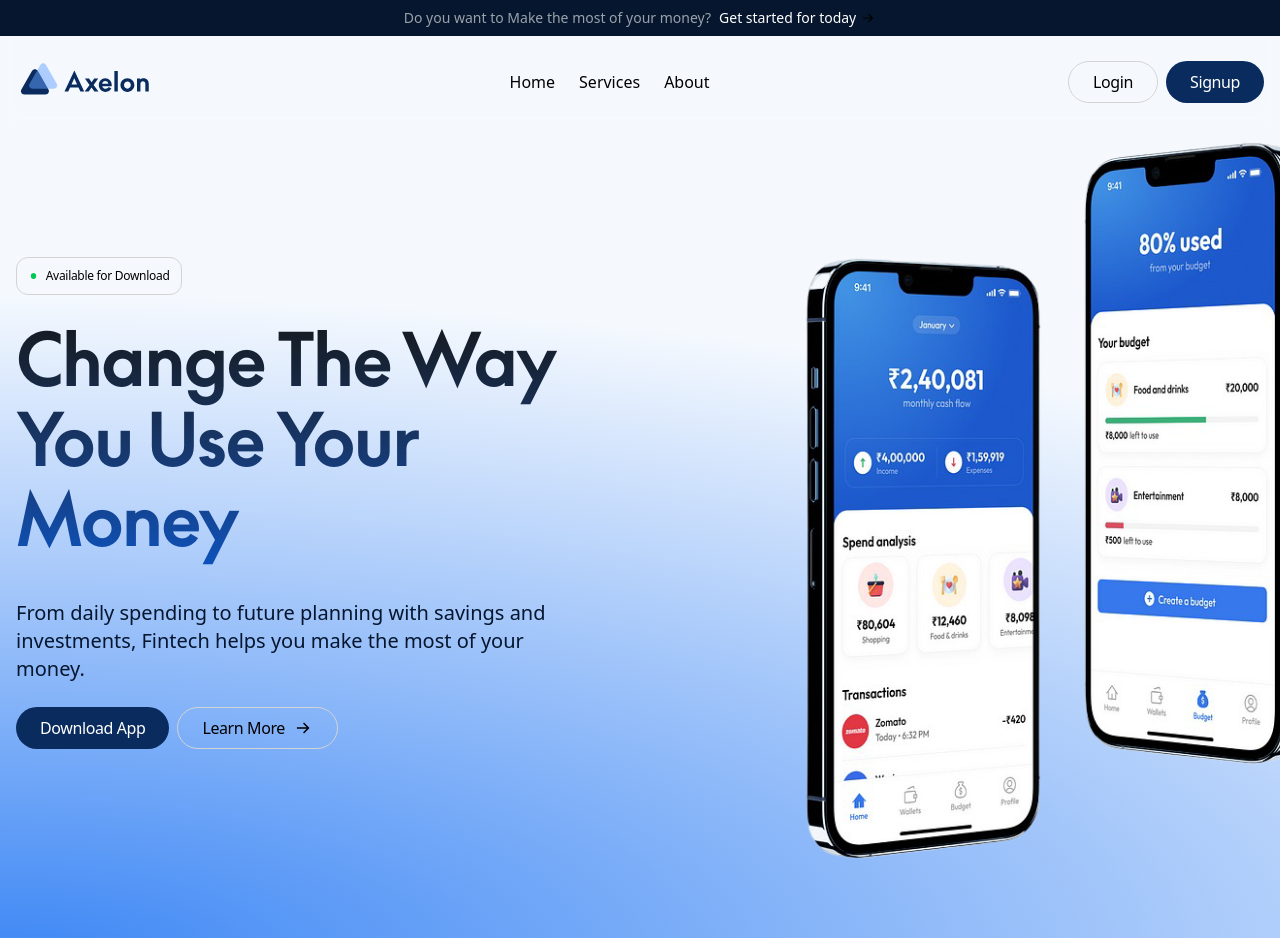
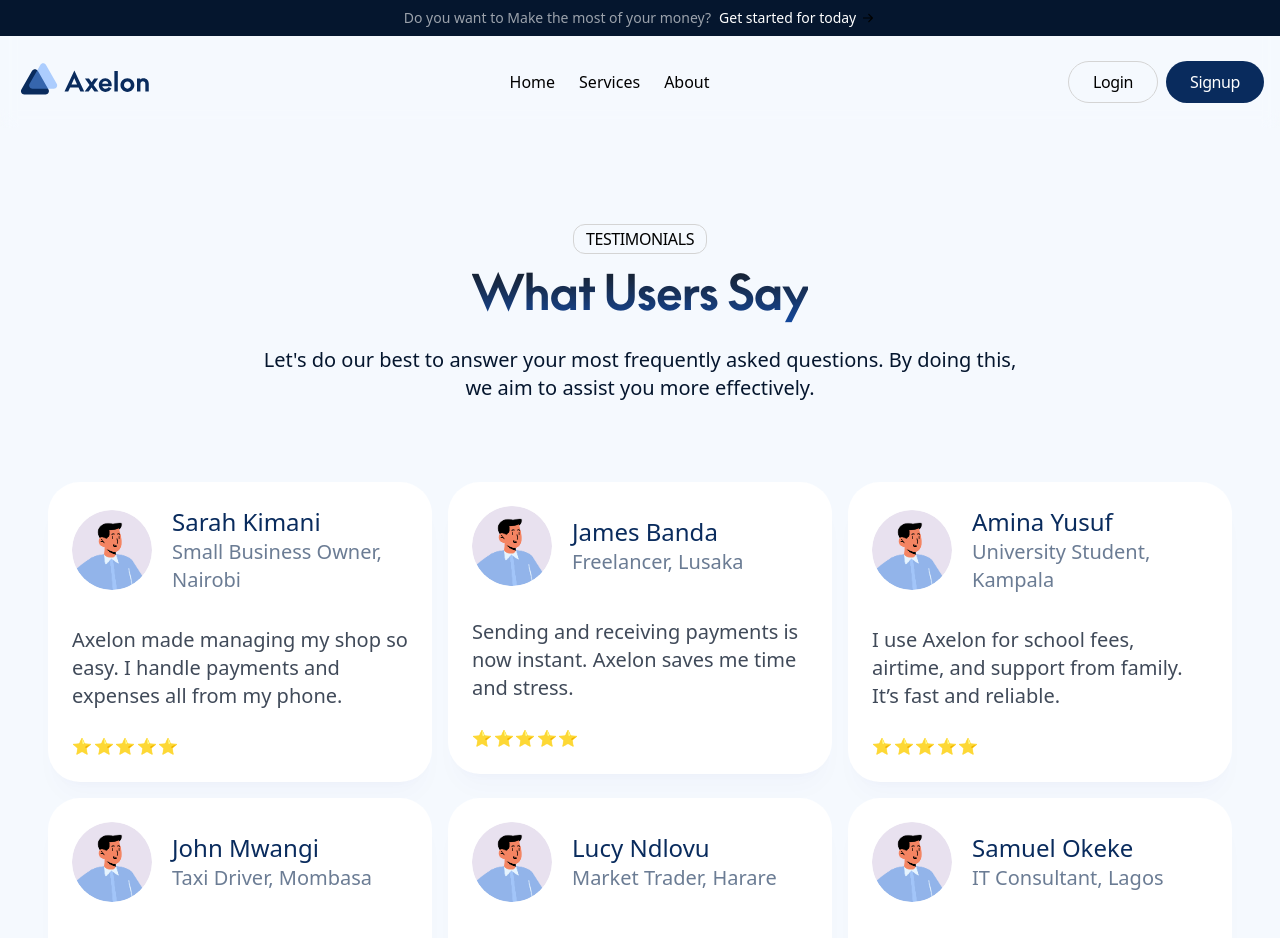
Before and after one commit to designkreativ/axelon-money, a Next.js app: page / in a window 1280 px wide. Shown: the top 938 px of the page. Built offline with nearby package versions, Linux system fonts and the light colour scheme.

Commit message:
Testimonials section

```diff
--- a/next.config.ts
+++ b/next.config.ts
@@ -5,6 +5,12 @@
   /* config options here */
 };
 
+module.exports = {
+  reactStrictMode: true,
+  images: {
+    domains: ["randomuser.me","img.freepik.com"],
+  },
+};
 export default nextConfig;
 
 // webpack: config => {
--- a/src/app/page.tsx
+++ b/src/app/page.tsx
@@ -6,7 +6,7 @@
 import { Numbers } from "@/components/Numbers";
 import { Faqs } from "@/components/Faqs";
 import { Banner } from "@/components/Banner";
-// import { Testimonials } from "@/components/Testimonials";
+import { Testimonials } from "@/components/Testimonials";
 // import { Footer } from "@/components/Footer";
 
 
@@ -14,14 +14,14 @@
   return (
     <div className="bg-[var(--primary-98)]">
       <Header />
-      <Hero />
-      <Sponcer />
-      <Product1 />
-      <Product2 />
-      <Numbers />
-      <Faqs />
-      <Banner/>
-      {/* <Testimonials/> */}
+      {/* <Hero /> */}
+      {/* <Sponcer /> */}
+      {/* <Product1 /> */}
+      {/* <Product2 /> */}
+      {/* <Numbers /> */}
+      {/* <Faqs /> */}
+      {/* <Banner/> */}
+      <Testimonials/>
       {/* <Footer/> */}
 
     </div>
--- a/src/components/Faqs.tsx
+++ b/src/components/Faqs.tsx
@@ -6,8 +6,6 @@
   src: "../font/supremell/SupremeLL-Bold.otf",
 });
 
-{
-}
 export const Faqs = () => {
   return (
     <section>
--- a/src/components/Product1.tsx
+++ b/src/components/Product1.tsx
@@ -12,7 +12,7 @@
     <section>
       <div className="container wrapper max-w-[1320px]  py-24 ">
         <div className="max-w-[768px] mx-auto pb-10 md:pb-20 flex flex-col items-center">
-          <p className="text-center px px-3 py-0.5 rounded-xl font-normal gap-2 border  border-neutral-300">
+          <p className="text-center px-3 py-0.5 rounded-xl font-normal gap-2 border  border-neutral-300">
             Available for Download
           </p>
           <div className={`${Supremell.className}`}>
--- a/src/components/Testimonials.tsx
+++ b/src/components/Testimonials.tsx
@@ -1,5 +1,44 @@
+import Image from "next/image";
+import userImage from "../assets/userImage.png";
+import localFont from "next/font/local";
+import { Testimonial } from "./testimonials/Testimonial";
+import { testimonialsData } from "./testimonials/testimonialsData";
 
+console.log(testimonialsData);
 
-export const Testimonials = () =>{
-  return (<section>Testimonials</section>)
-}
+const Supremell = localFont({
+  src: "../font/supremell/SupremeLL-Bold.otf",
+});
+
+export const Testimonials = () => {
+  return (
+    <section>
+      <div className="container wrapper max-w-[1320px] py-24">
+        <div className="flex flex-col items-center text-center max-w-[768px] mx-auto pb-10 md:pb-20">
+          <p className="btn btn-alt">TESTIMONIALS</p>
+          <div className={Supremell.className}>
+            <h1 className="text-gradient text-3xl md:text-5xl tracking-tight mt-2 pb-4 lg:max-w-md leading-15">
+              What Users Say
+            </h1>
+          </div>
+          <p className="text-center text-xl text-[var(--primary-10)] mt-2 ">
+            Let&apos;s do our best to answer your most frequently asked
+            questions. By doing this, we aim to assist you more effectively.
+          </p>
+        </div>
+
+        <div className="flex gap-4  flex-row justify-between flex-wrap justify-center">
+          {testimonialsData.map(({ id, name, title, description }) => (
+            <Testimonial
+              key={id}
+              image={userImage}
+              name={name}
+              title={title}
+              description={description}
+            />
+          ))}
+        </div>
+      </div>
+    </section>
+  );
+};
--- /dev/null
+++ b/src/components/testimonials/Testimonial.tsx
@@ -0,0 +1,40 @@
+import Image, { StaticImageData } from "next/image"
+
+type TestimonialProps = {
+  key: number,
+  name: string;
+  title: string;
+  description: string;
+  image: StaticImageData
+
+}
+
+
+
+export const Testimonial = (props: TestimonialProps) => {
+  return(
+    <div key={props.key} className="">
+      <div className="flex flex-col gap-6 w-sm bg-white shadow-xl shadow-blue-900/2 p-6 rounded-4xl">
+              <div className="flex items-center gap-5">
+                <Image
+                  className="object-fill rounded-[100px] w-20 h-20"
+                  src={props.image}
+                  alt="user"
+
+
+                />
+                <div className="">
+                  <h4 className="text-xl sm:text-2xl font-medium text-[var(--primary-20)]">
+                    {props.name}
+                  </h4>
+                  <p className="text-l sm:text-xl text-[var(--shades-50)]">
+                    {props.title}
+                  </p>
+                </div>
+              </div>
+            <p className=" text-l sm:text-xl text-[var(--shades-30)] mt-2 ">{props.description}</p>
+            <p className="tracking-widest">⭐⭐⭐⭐⭐</p>
+            </div>
+    </div>
+  )
+}
--- /dev/null
+++ b/src/components/testimonials/testimonialsData.js
@@ -0,0 +1,50 @@
+export const testimonialsData = [
+  {
+    id: 1,
+    name: "Sarah Kimani",
+    title: "Small Business Owner, Nairobi",
+    description:
+      "Axelon made managing my shop so easy. I handle payments and expenses all from my phone.",
+    imageUrl: ""
+  },
+  {
+    id: 2,
+    name: "James Banda",
+    title: "Freelancer, Lusaka",
+    description:
+      "Sending and receiving payments is now instant. Axelon saves me time and stress.",
+    imageUrl: ""
+  },
+  {
+    id: 3,
+    name: "Amina Yusuf",
+    title: "University Student, Kampala",
+    description:
+      "I use Axelon for school fees, airtime, and support from family. It’s fast and reliable.",
+    imageUrl: ""
+  },
+  {
+    id: 4,
+    name: "John Mwangi",
+    title: "Taxi Driver, Mombasa",
+    description:
+      "Most riders pay through Axelon. I save and track earnings easily every day.",
+    imageUrl: ""
+  },
+  {
+    id: 5,
+    name: "Lucy Ndlovu",
+    title: "Market Trader, Harare",
+    description:
+      "I rely on Axelon to pay suppliers and receive money. It’s secure and smooth.",
+    imageUrl: ""
+  },
+  {
+    id: 6,
+    name: "Samuel Okeke",
+    title: "IT Consultant, Lagos",
+    description:
+      "I trust Axelon for digital payments. It’s secure, fast, and works with my tools.",
+    imageUrl: ""
+  },
+];
```
Also changed, not shown: src/assets/userImage.png (added).
